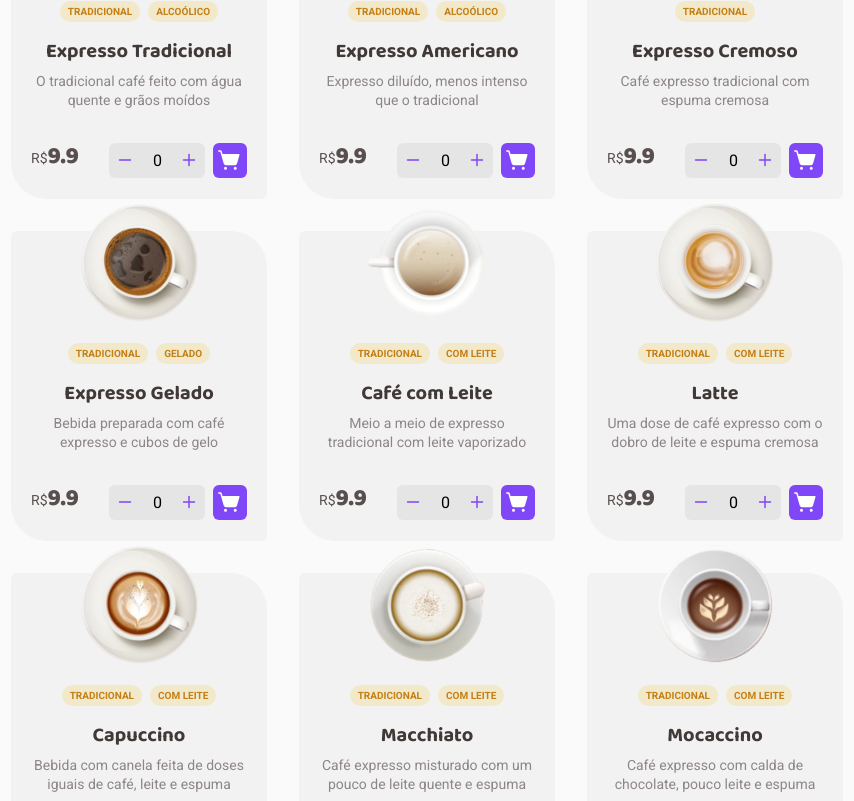
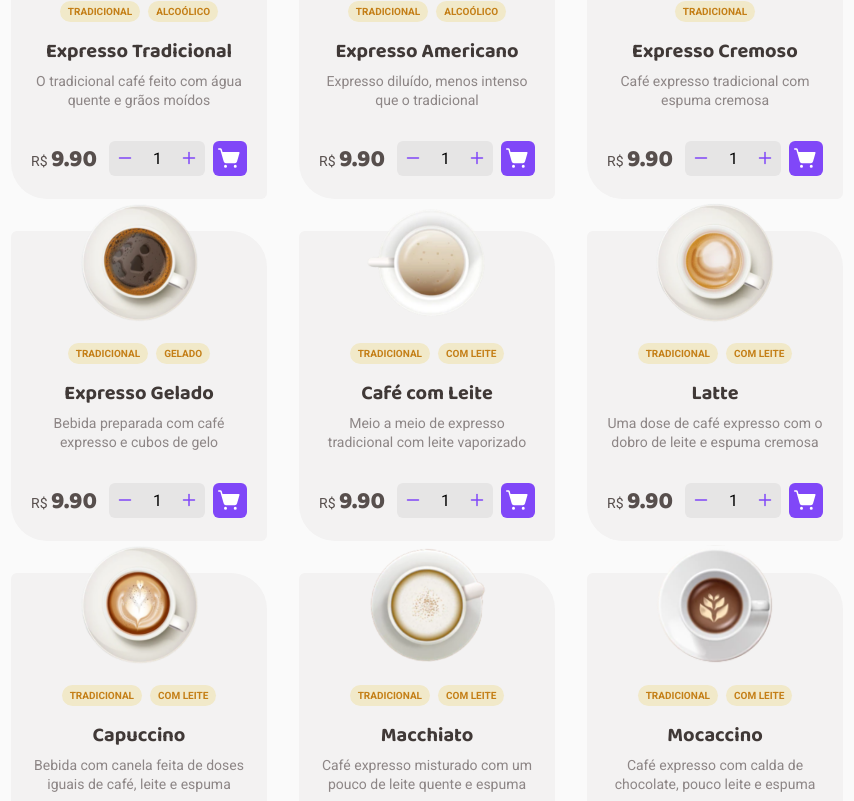
Before and after one commit to maycowjordny/coffee-delivery, a React (Vite) app: page / in a window 1280 px wide. Shown: the part 999-1800 px from the top of the page, without its empty margins (149-1003 px from the left). Built offline with nearby package versions, Linux system fonts and the light colour scheme.

Commit message:
criando função de atualizar pedido

```diff
--- a/src/Componentes/Card/index.tsx
+++ b/src/Componentes/Card/index.tsx
@@ -2,8 +2,11 @@ import { CardContainer, ButtonsCoffee } from "./styles";
 import { ShoppingCartSimple } from "phosphor-react";
 import { InputNumber } from "../InputNumber";
 import { Tags, TagsCoffeeProps } from "../Tags";
+import { useState, useContext } from "react";
+import { OrderContext } from "../../Context";
 
-interface CardPropsCoffee {
+export interface CardPropsCoffee {
+    id: number
     image: string,
     tags: TagsCoffeeProps[],
     title: string,
@@ -12,10 +15,56 @@ interface CardPropsCoffee {
     quantity: number
 }
 
+export function Card(props: { data: CardPropsCoffee }) {
+    const { orders, setOrders } = useContext(OrderContext)
+    const [quantity, setQuantity] = useState(1)
 
+    function handleCreateOrder(data: CardPropsCoffee) {
+        const BuildCoffee = {
+            id: data.id,
+            image: data.image,
+            tags: data.tags,
+            title: data.title,
+            description: data.description,
+            price: data.price,
+            quantity: quantity
+        }
 
-export function Card(props: { data: CardPropsCoffee }) {
+        if (orders) {
+            const updateCoffee = orders.coffees.map(coffee => {
+                if (coffee.id === BuildCoffee.id) {
+                    return { ...coffee, quantity: coffee.quantity += BuildCoffee.quantity }
+                }
 
+                return coffee
+            })
+
+            const coffeExisting = orders.coffees.some(coffee => coffee.id === BuildCoffee.id)
+            console.log(coffeExisting);
+
+            if (!coffeExisting) {
+                updateCoffee.push(BuildCoffee)
+            }
+
+            localStorage.setItem("@coffees", JSON.stringify({ ...orders, coffees: updateCoffee }));
+            const coffee = {
+                coffees: updateCoffee,
+                payment_method: null,
+                adreess: null
+            }
+            setOrders(coffee)
+        } else {
+
+            const coffee = {
+                coffees: [BuildCoffee],
+                payment_method: null,
+                adreess: null
+            }
+
+            localStorage.setItem("@coffees", JSON.stringify(coffee));
+            setOrders(coffee)
+        }
+    }
     return (
         <CardContainer>
             <img src={props.data.image} alt="Imagem xícara de café" />
@@ -36,10 +85,14 @@ export function Card(props: { data: CardPropsCoffee }) {
             <h1>{props.data.description}</h1>
 
             <ButtonsCoffee>
-                <h2>R$<strong>{props.data.price}</strong> </h2>
+                <h2>R$ <strong>{props.data.price.toFixed(2)}</strong> </h2>
                 <div>
-                    <InputNumber variant="InputNumberHome" />
-                    <button id="order-button"><ShoppingCartSimple size={24} color="#ffff" weight="fill" /></button>
+                    <InputNumber
+                        variant="InputNumberHome"
+                        quantity={quantity}
+                        setQuantity={setQuantity}
+                    />
+                    <button id="order-button" onClick={() => handleCreateOrder(props.data)} ><ShoppingCartSimple size={24} color="#ffff" weight="fill" /></button>
                 </div>
             </ButtonsCoffee>
         </CardContainer>
--- a/src/Componentes/Card/styles.ts
+++ b/src/Componentes/Card/styles.ts
@@ -44,7 +44,7 @@ h1{
 
 export const ButtonsCoffee = styled.div`
 display: flex;
-align-items: center;
+align-items: baseline;
 justify-content: space-between;
 
 div{
--- a/src/Componentes/InputNumber/index.tsx
+++ b/src/Componentes/InputNumber/index.tsx
@@ -1,30 +1,28 @@
 import { Plus, Minus } from "phosphor-react";
 import { InputNumberContainer } from "./styles";
-import { useState } from "react"
 
-
-interface InputNumber {
+export interface InputNumberProps {
     variant?: any
-    count?: number
+    quantity: number
+    setQuantity: (newCount: number) => void
 }
 
-export function InputNumber(props: InputNumber) {
-
-    const [count, setCount] = useState(0)
+export function InputNumber(props: InputNumberProps) {
+    const { quantity, setQuantity } = props
 
     const handleCount = (e: React.ChangeEvent<HTMLInputElement>) => {
         const newCount = parseInt(e.target.value)
-        setCount(newCount)
+        setQuantity(newCount)
     }
 
     function handleMinusCount() {
-        const newCount = count == 0 ? count : count - 1
-        setCount(newCount)
+        const newCount = quantity == 0 ? quantity : quantity - 1
+        setQuantity(newCount)
     }
 
     function handlePlusCount() {
-        const newCount = count + 1
-        setCount(newCount)
+        const newCount = quantity + 1
+        setQuantity(newCount)
     }
 
 
@@ -36,7 +34,7 @@ export function InputNumber(props: InputNumber) {
                     className="buttonInput" />
             </button>
             <input type="number"
-                value={count}
+                value={quantity}
                 onChange={handleCount}
                 readOnly
             />
--- /dev/null
+++ b/src/Context/index.tsx
@@ -0,0 +1,40 @@
+import { ReactNode, createContext, useEffect, useState } from "react";
+import { CardPropsCoffee } from "../Componentes/Card";
+
+interface OrderContextProps {
+    children: ReactNode
+}
+
+interface OrderContextType {
+    orders: OrderProps,
+    setOrders: React.Dispatch<React.SetStateAction<OrderProps>>
+}
+
+interface OrderProps {
+    coffees: CardPropsCoffee[]
+    adreess: any
+    payment_method: string | null
+}
+
+export const OrderContext = createContext({} as OrderContextType)
+
+export function OrderContextProvider({ children }: OrderContextProps) {
+
+    const [orders, setOrders] = useState<OrderProps>({ coffees: [], adreess: null, payment_method: null })
+
+    useEffect(() => {
+        async function FetchOrder() {
+            const response = JSON.parse(localStorage.getItem("@coffees")!)
+            setOrders(response)
+        }
+        FetchOrder()
+    }, [])
+    return (
+        <OrderContext.Provider value={{
+            orders,
+            setOrders,
+        }}>
+            {children}
+        </OrderContext.Provider>
+    )
+}
--- a/src/main.tsx
+++ b/src/main.tsx
@@ -5,13 +5,16 @@ import { defaultThemes } from './styles/themes/default';
 import { GlobalStyle } from './styles/themes/global';
 import { BrowserRouter } from "react-router-dom"
 import { Router } from "./Router";
+import { OrderContextProvider } from './Context';
 
 
 ReactDOM.createRoot(document.getElementById('root')!).render(
   <React.StrictMode>
     <ThemeProvider theme={defaultThemes}>
       <BrowserRouter>
-        <Router />
+        <OrderContextProvider>
+          <Router />
+        </OrderContextProvider>
       </BrowserRouter>
       <GlobalStyle />
     </ThemeProvider>
--- a/src/service/staticApi.ts
+++ b/src/service/staticApi.ts
@@ -74,7 +74,7 @@ export const Coffees = [
         tags: [{ id: 1, name: "Tradicional" }, { id: 2, name: "com leite" }],
         title: "Capuccino",
         description: "Bebida com canela feita de doses iguais de café, leite e espuma",
-        price: 9.909,
+        price: 9.90,
         quantity: 0
     },
     {
```
